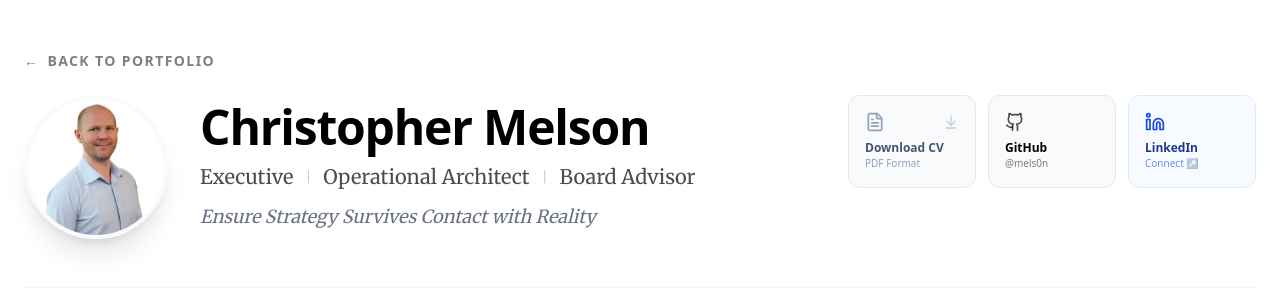
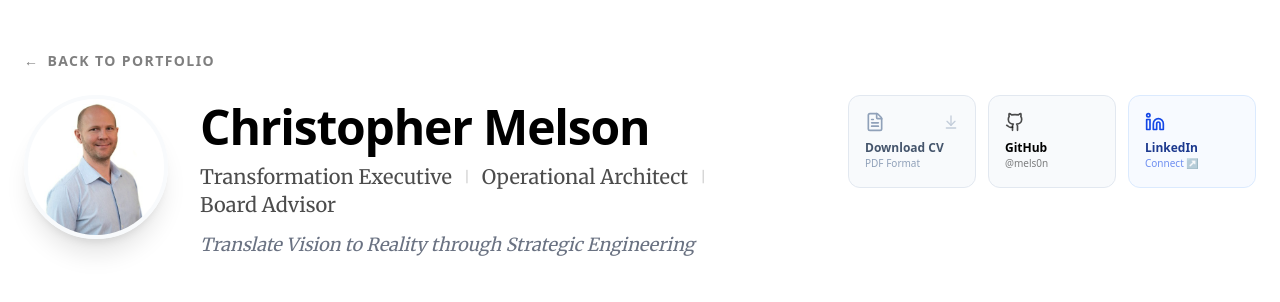
Before and after one commit to mels0n/aboutme, a Next.js app: page /about in a window 1280 px wide. Shown: the top 302 px of the page. Built offline with nearby package versions, Linux system fonts and the light colour scheme; no server answers.

Commit message:
feat: Update professional titles, tagline, and resume assets

```diff
--- a/src/app/opengraph-image.tsx
+++ b/src/app/opengraph-image.tsx
@@ -74,7 +74,7 @@ export default async function Image() {
                             fontFamily: 'serif',
                         }}
                     >
-                        Executive | Operational Architect | Strategic Operator
+                        Transformation Executive | Operational Architect | Board Advisor
                     </div>
 
                     {/* Tagline */}
@@ -86,7 +86,7 @@ export default async function Image() {
                             fontFamily: 'serif',
                         }}
                     >
-                        Ensure Strategy Survives Contact with Reality
+                        Translate Vision to Reality through Strategic Engineering
                     </div>
                 </div>
 
--- a/src/shared/data/about-content.ts
+++ b/src/shared/data/about-content.ts
@@ -1,8 +1,8 @@
 export const aboutContent = {
     header: {
         name: "Christopher Melson",
-        titles: ["Executive", "Operational Architect", "Board Advisor"],
-        tagline: "Ensure Strategy Survives Contact with Reality",
+        titles: ["Transformation Executive", "Operational Architect", "Board Advisor"],
+        tagline: "Translate Vision to Reality through Strategic Engineering",
     },
     bio: {
         intro: [
--- a/src/shared/data/resume.json
+++ b/src/shared/data/resume.json
@@ -1,8 +1,8 @@
 {
   "basics": {
     "name": "Chris Melson",
-    "headline": "Executive | Operational Architect | Strategic Operator",
-    "tagline": "Ensure Strategy Survives Contact with Reality",
+    "headline": "Transformation Executive & Operational Architect | Board Advisor",
+    "tagline": "Translate Vision to Reality through Strategic Engineering",
     "email": "chris.m.melson@gmail.com",
     "phone": "+1 (314) 504-1142",
     "location": "Saint Louis, MO USA",
--- a/src/shared/ui/JsonLd.tsx
+++ b/src/shared/ui/JsonLd.tsx
@@ -39,9 +39,9 @@ export function JsonLd() {
         "givenName": "Christopher",
         "familyName": "Melson",
         "url": domain,
-        "description": "Christopher Melson is an Operational Architect who reconstructs distressed environments into resilient, high-velocity organizations. Ensure Strategy Survives Contact with Reality.",
+        "description": "Christopher Melson is an Operational Architect who reconstructs distressed environments into resilient, high-velocity organizations. Translate Vision to Reality through Strategic Engineering.",
         "disambiguatingDescription": "Operations Executive & Architect. Distinct from the Civil Engineer (LSU) and the Football Coach.",
-        "jobTitle": ["Executive", "Operational Architect", "Board Advisor", "Strategist", "Engineer"],
+        "jobTitle": ["Transformation Executive", "Operational Architect", "Board Advisor", "Strategist", "Engineer"],
         "sameAs": [
             "https://github.com/mels0n",
             "https://www.linkedin.com/in/chris-melson/"
--- a/src/widgets/office-view/ui/OfficeAbout.tsx
+++ b/src/widgets/office-view/ui/OfficeAbout.tsx
@@ -128,8 +128,8 @@ export const OfficeAbout = ({ mode: propMode }: OfficeAboutProps) => {
                                 </div>
                                 <div>
                                     <h2 className="text-2xl font-display font-bold text-foreground">Christopher Melson</h2>
-                                    <p className="text-sm font-serif text-foreground/70 tracking-wide">Executive | Operational Architect | Strategic Operator</p>
-                                    <p className="text-sm font-serif text-foreground/60 italic mt-1">Ensure Strategy Survives Contact with Reality</p>
+                                    <p className="text-sm font-serif text-foreground/70 tracking-wide">Transformation Executive | Operational Architect | Board Advisor</p>
+                                    <p className="text-sm font-serif text-foreground/60 italic mt-1">Translate Vision to Reality through Strategic Engineering</p>
                                 </div>
                             </div>
 
--- a/src/widgets/office-view/ui/OfficeHero.tsx
+++ b/src/widgets/office-view/ui/OfficeHero.tsx
@@ -41,7 +41,7 @@ export const OfficeHero = ({ mode: propMode }: OfficeHeroProps) => {
                             Chris Melson
                         </h2>
                         <p className="text-xs md:text-sm font-serif italic text-foreground/60 mt-1">
-                            Ensure Strategy Survives Contact with Reality
+                            Translate Vision to Reality through Strategic Engineering
                         </p>
                     </div>
 
```
Also changed, not shown: 2 other files (tests, documents, lock files or other folders).
